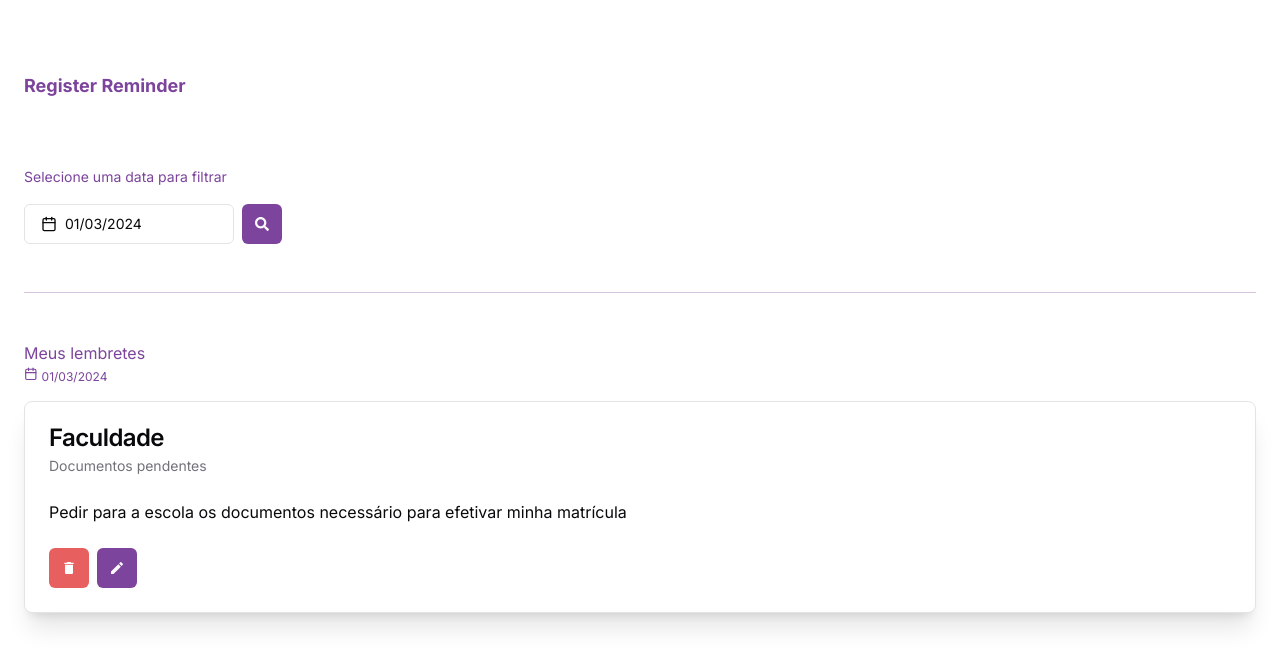
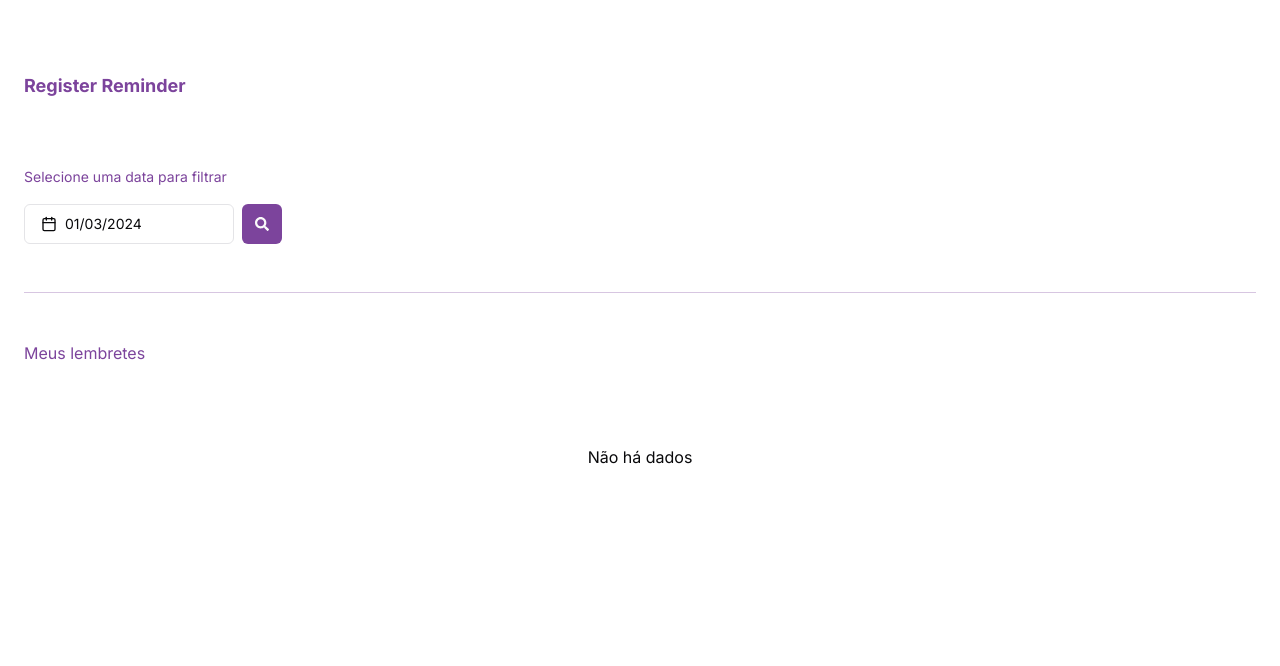
Before and after one commit to calvinsteixeira/register-reminders, a Next.js app: page /dashboard in a window 1280 px wide. Shown: the top 666 px of the page. Built offline with nearby package versions, Linux system fonts and the light colour scheme; data requests are answered from the project's data file.

Commit message:
Ajustando configuração de requests

```diff
--- a/api/db.json
+++ b/api/db.json
@@ -1,3 +1,9 @@
 {
-  "reminders": []
+  "reminders": [{
+    "id": 0,
+    "title": "teste title",
+    "subtitle": "teste subtitle",
+    "description": "teste description",
+    "date": "23/04/1996"
+  }]
 }
--- /dev/null
+++ b/api/remindersService.ts
@@ -0,0 +1,29 @@
+import axios, {AxiosResponse} from "axios";
+
+
+interface IReminder {
+  id: number,
+  title: string,
+  subtitle?: string,
+  description: string,
+  date: Date
+}
+
+const API_URL = "http://localhost:4000";
+
+const reminderService = {
+  getAllReminders: async (): Promise<AxiosResponse> => {
+    try {
+      const result = await axios.get(API_URL + "/reminders");
+      return result
+    } catch (error) {
+      console.error(error)
+      throw error;
+    }
+  }
+}
+
+export default reminderService
+export type {
+  IReminder
+}
--- a/api/services/reminderService.ts
+++ /dev/null
@@ -1,14 +0,0 @@
-import axios from 'axios'
-
-async function getAllReminders() {
-  try {
-    const { data } = await axios.get('http://localhost:4000/reminders')
-    return data
-  } catch (error) {
-    console.log(error)
-  }
-}
-
-export {
-  getAllReminders
-}
--- a/app/dashboard/page.tsx
+++ b/app/dashboard/page.tsx
@@ -15,39 +15,116 @@ import { Loader2 } from "lucide-react";
 import { SelectSingleEventHandler } from "react-day-picker";
 import { format } from "date-fns";
 import { ptBR } from "date-fns/locale";
-import { getAllReminders } from "@/api/services/reminderService";
+import reminderService from "@/api/remindersService";
+import { IReminder } from "@/api/remindersService";
+import { AxiosResponse } from "axios";
 
-type Props = {};
-const dialogDefaultValues: IDialog = {
-  title: '',
-  description: '',
-  open: false,
-  onOpenChange(open) {},
+type ReminderRequestSettings = {
+  data: IReminder[];
+  status: number | null;
+  loadingRequest: boolean;
 };
 
-export default function page({}: Props) {
-  const [loadingFilterRequest, setLoadingFiltarRequest] =
-    React.useState<boolean>(false);
-  const [dialogSettings, setDialogSettings] = React.useState<IDialog>(dialogDefaultValues)
-  const [dateFilter, setDateFilter] = React.useState<Date>(new Date)
+const reminderRequestSettingsDefaultValues: ReminderRequestSettings = {
+  data: [],
+  status: null,
+  loadingRequest: true,
+};
+const dialogDefaultValues: IDialog = {
+  title: "",
+  description: "",
+  open: false,
+  onOpenChange(open) { },
+};
+
+export default function page() {
+  const [reminderRequestSettings, setReminderRequestSettings] =
+    React.useState<ReminderRequestSettings>(
+      reminderRequestSettingsDefaultValues
+    );
+  const [selectedDateFilter, setSelectedDateFilter] = React.useState<Date>(
+    new Date()
+  );
+  const [dialogSettings, setDialogSettings] =
+    React.useState<IDialog>(dialogDefaultValues);
 
   const handleSelectDate: SelectSingleEventHandler = (event, day) => {
-    if(day) setDateFilter(day)
-  }
+    if (day) setSelectedDateFilter(day);
+  };
 
   React.useEffect(() => {
-    const reminders = getAllReminders()
-    console.log(reminders)
-  }, [])
+    setReminderRequestSettings((prevState) => ({
+      ...prevState,
+      loadingRequest: true,
+    }));
+
+    async function get() {
+      const result: AxiosResponse = await reminderService.getAllReminders();
+
+      setReminderRequestSettings({
+        data: result.data,
+        status: result.status,
+        loadingRequest: false,
+      });
+    }
+
+    setTimeout(() => {
+      get();
+    }, 2000)
+  }, []);
+
+  function handleContent(): React.ReactNode {
+    if (reminderRequestSettings.status || reminderRequestSettings.data.length == 0 && !reminderRequestSettings.loadingRequest) {
+      return (
+        <div className="w-full text-center mt-16">
+          <p>Não há dados</p>
+        </div>
+      )
+    } else if (reminderRequestSettings.loadingRequest) {
+      return (
+        <div className=" flex w-full h-full justify-center mt-16">
+          <div className='flex gap-2 items-center'>
+            <p className='text-sm'>Carregando os dados</p>
+            <Loader2 className="h-4 w-4 animate-spin" />
+          </div>
+        </div>
+      )
+    } else if (reminderRequestSettings.data.length > 0) {
+      return (
+        reminderRequestSettings.data.map((reminder, index) => (
+          <ReminderCard
+            title={reminder.title}
+            subtitle={reminder.subtitle}
+            description={reminder.description}
+            // primaryAction={}
+            secondaryAction={() => {
+              setDialogSettings((prevState) => ({
+                ...prevState,
+                title: "Confirmar exclusão",
+                description:
+                  "Essa ação não poderá ser revertida, deseja continuar?",
+                open: true,
+              }));
+            }}
+          />
+        ))
+      )
+    }
+  }
 
   return (
     <main className="w-screen h-screen background">
-      <ConfirmationDialog open={dialogSettings.open} onOpenChange={() => {
-        setDialogSettings((prevState) => ({
-          ...prevState,
-          open: !dialogSettings.open
-        }))
-      }}  title={dialogSettings.title} description={dialogSettings.description}/>
+      <ConfirmationDialog
+        open={dialogSettings.open}
+        onOpenChange={() => {
+          setDialogSettings((prevState) => ({
+            ...prevState,
+            open: !dialogSettings.open,
+          }));
+        }}
+        title={dialogSettings.title}
+        description={dialogSettings.description}
+      />
       <h1 className="text-lg font-bold text-secondary mt-12">
         Register Reminder
       </h1>
@@ -57,13 +134,17 @@ export default function page({}: Props) {
             Selecione uma data para filtrar
           </span>
           <div className="flex gap-2">
-            <DatePicker selected={dateFilter} onSelect={handleSelectDate}/>
+            <DatePicker
+              selected={selectedDateFilter}
+              onSelect={handleSelectDate}
+              disabled={reminderRequestSettings.loadingRequest}
+            />
             <Button
-              disabled={loadingFilterRequest}
+              disabled={reminderRequestSettings.loadingRequest}
               className="bg-secondary"
               size={"icon"}
             >
-              {loadingFilterRequest ? (
+              {reminderRequestSettings.loadingRequest ? (
                 <Loader2 className="h-4 w-4 animate-spin" />
               ) : (
                 <FaSearch />
@@ -75,25 +156,8 @@ export default function page({}: Props) {
         <div className="flex flex-col gap-4 mt-4">
           <div className="flex flex-col gap-0.5 text-secondary">
             <h2>Meus lembretes</h2>
-            <div className="flex items-baseline gap-1">
-              <CalendarIcon className="h-[0.85rem] w-[0.85rem]" />
-              <p className="text-xs">{format(dateFilter, "dd/MM/yyyy", { locale: ptBR })}</p>
-            </div>
           </div>
-          <ReminderCard
-            title="Faculdade"
-            subtitle="Documentos pendentes"
-            description="Pedir para a escola os documentos necessário para efetivar minha matrícula"
-            // primaryAction={}
-            secondaryAction={() => {
-              setDialogSettings((prevState) => ({
-                ...prevState,
-                title:'Confirmar exclusão',
-                description:'Essa ação não poderá ser revertida, deseja continuar?',
-                open: true
-              }))
-            }}
-          />
+          {handleContent()}
         </div>
       </div>
     </main>
--- a/components/inputs/DatePicker.tsx
+++ b/components/inputs/DatePicker.tsx
@@ -18,16 +18,18 @@ import {
 type Props = {
   label?: string;
   selected: Date,
-  onSelect: SelectSingleEventHandler
+  onSelect: SelectSingleEventHandler,
+  disabled?: boolean
 };
 
-export default function DatePicker({ label, selected, onSelect }: Props) {
+export default function DatePicker({ label, selected, onSelect, disabled }: Props) {
 
   return (
     <Popover>
       <PopoverTrigger asChild>
         <Button
           variant={"outline"}
+          disabled={disabled}
           className={cn(
             "w-[210px] justify-start text-left font-normal",
             !selected && "text-muted-foreground"
```
